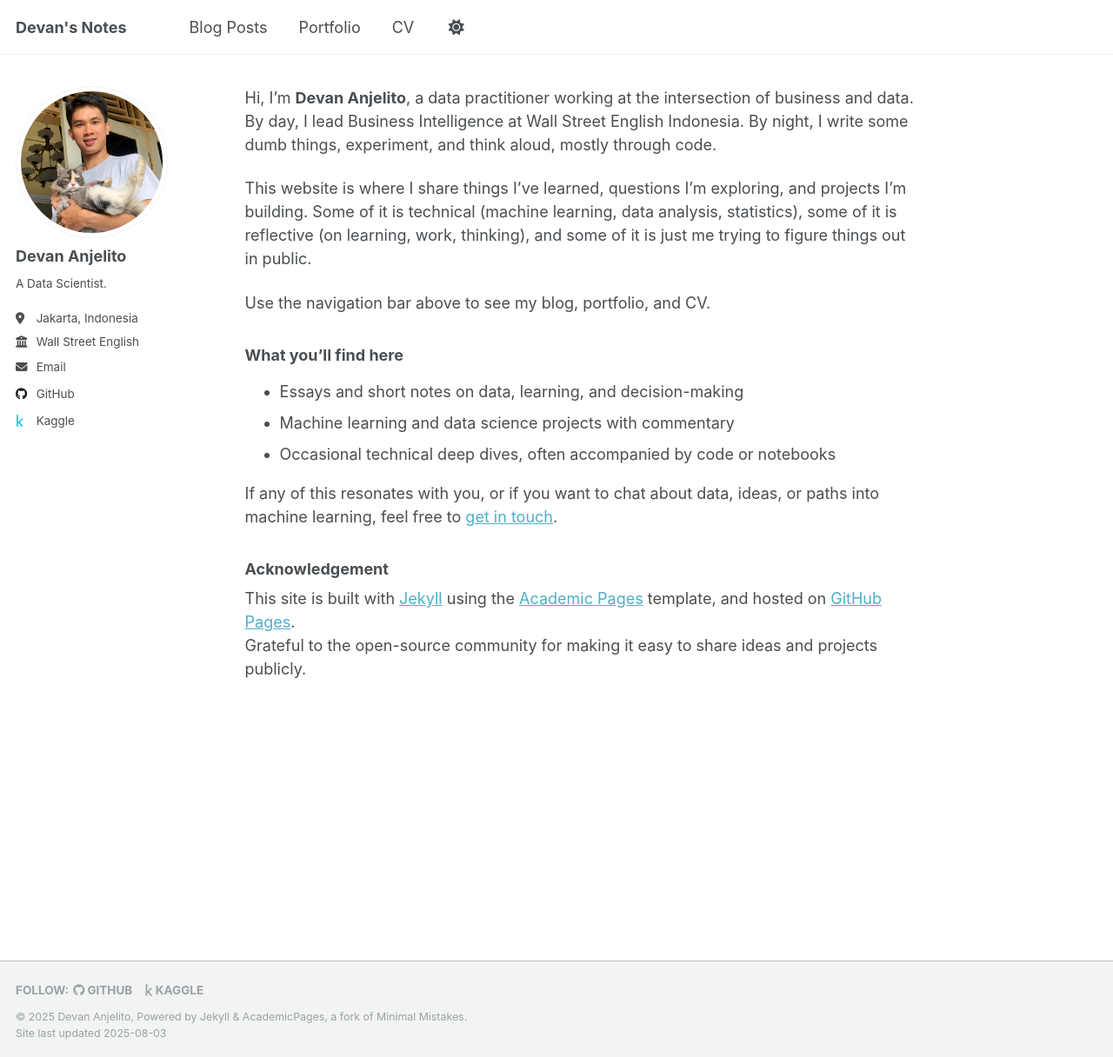
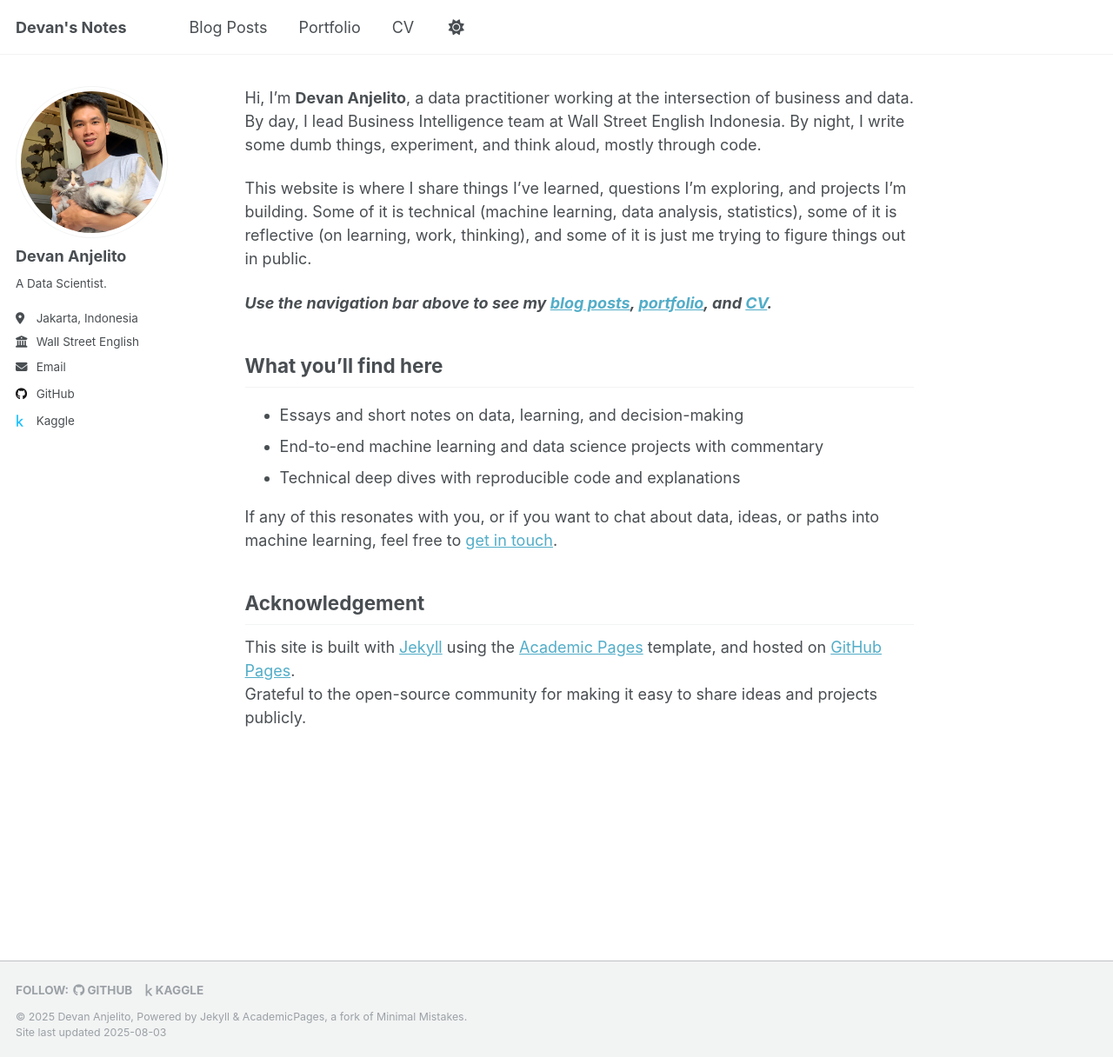
Before and after one commit to danjelito/danjelito.github.io, a Jekyll site: the page built from _pages/about.md, in a window 1280 px wide and 1216 px high. Shown: the whole window at 87% size. Built offline with Jekyll 4.4.1, drawn with Linux system fonts in a browser that asks for light colours; a script that is not in the unit is left out.

Commit message:
revise about

```diff
--- a/_pages/about.md
+++ b/_pages/about.md
@@ -7,21 +7,21 @@ redirect_from:
   - /about.html
 ---
 
-Hi, I'm **Devan Anjelito**, a data practitioner working at the intersection of business and data. By day, I lead Business Intelligence at Wall Street English Indonesia. By night, I write some dumb things, experiment, and think aloud, mostly through code.
+Hi, I'm **Devan Anjelito**, a data practitioner working at the intersection of business and data. By day, I lead Business Intelligence team at Wall Street English Indonesia. By night, I write some dumb things, experiment, and think aloud, mostly through code.
 
 This website is where I share things I’ve learned, questions I’m exploring, and projects I’m building. Some of it is technical (machine learning, data analysis, statistics), some of it is reflective (on learning, work, thinking), and some of it is just me trying to figure things out in public.
 
-Use the navigation bar above to see my blog, portfolio, and CV.
+***Use the navigation bar above to see my [blog posts](https://danjelito.github.io/year-archive/), [portfolio](https://danjelito.github.io/portfolio/), and [CV](https://danjelito.github.io/cv/).***
 
-### What you’ll find here
-
+What you’ll find here
+------
 - Essays and short notes on data, learning, and decision-making
-- Machine learning and data science projects with commentary
-- Occasional technical deep dives, often accompanied by code or notebooks
+- End-to-end machine learning and data science projects with commentary
+- Technical deep dives with reproducible code and explanations
 
 If any of this resonates with you, or if you want to chat about data, ideas, or paths into machine learning, feel free to [get in touch](mailto:anjelitodevan@gmail.com).
 
-### Acknowledgement
-
+Acknowledgement
+------
 This site is built with [Jekyll](https://jekyllrb.com/) using the [Academic Pages](https://github.com/academicpages/academicpages.github.io) template, and hosted on [GitHub Pages](https://pages.github.com/).
 Grateful to the open-source community for making it easy to share ideas and projects publicly.
```
